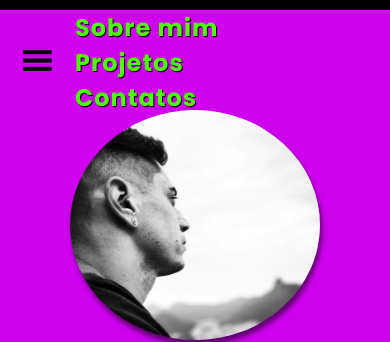
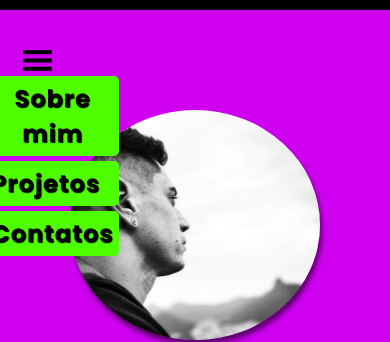
Before and after one commit to ticopiccirillo/projeto-portifolio, a plain HTML site: page index.html in a window 390 px wide. Both pictures are taken after a click on the icon "menu". Shown: the top 342 px of the page. Drawn offline with nearby package versions, Linux system fonts and the light colour scheme.

Commit message:
Update style.css

```diff
--- a/style.css
+++ b/style.css
@@ -326,8 +326,22 @@ footer {
 
         #menu {
             display: none;
+            position: absolute;
+            left: -24px;
+            top: 76px;
+            width: auto;
+            }
 
+            .itens {
+                background-color: #4EFF00;
+                color: #000000;
+                width: 80%;
+                margin: auto;
+                border-radius: 5px;
+                margin-bottom: 5px;
+                padding: 5px;
             }
+
 
         .section-1 {
             display: block;
```
